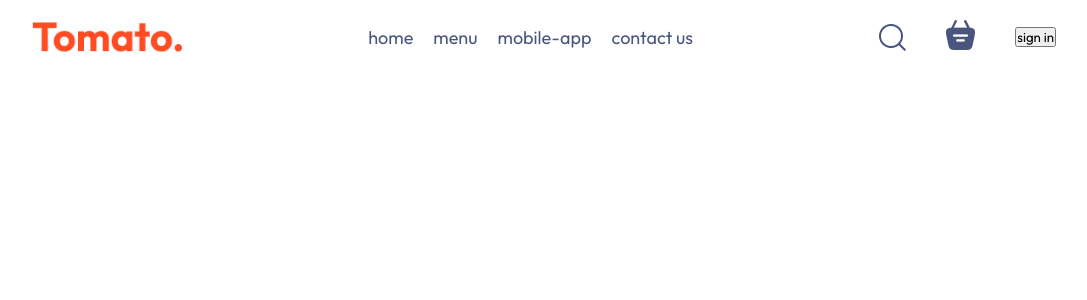
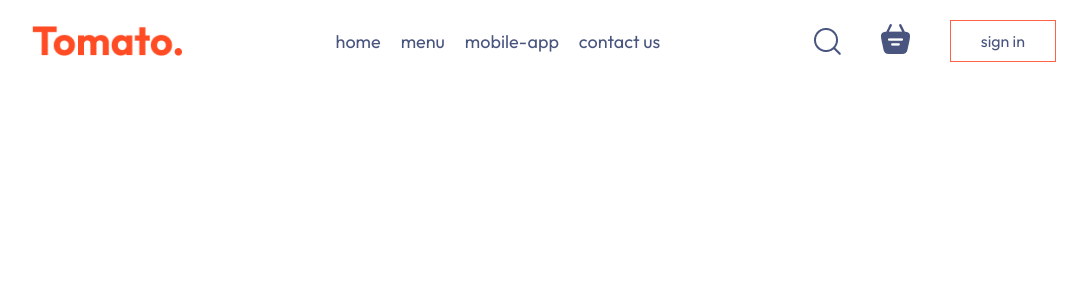
Before and after one commit to moonspark78/Food_Delivery, a React (Vite) app: page / in a window 1280 px wide. Shown: the top 300 px of the page, without its empty margins (96-1183 px from the left). Built offline with nearby package versions, Linux system fonts and the light colour scheme.

Commit message:
:art: working on  the css of the navbar    :art:

```diff
--- a/src/components/Navbar/Navbar.css
+++ b/src/components/Navbar/Navbar.css
@@ -22,3 +22,11 @@
     align-items: center;
     gap: 40px;
 }
+
+.navbar button{
+    background: transparent;
+    font-size: 16px;
+    color:#49557e;
+    border: 1px solid tomato;
+    padding: 10px 30px;
+}
```
